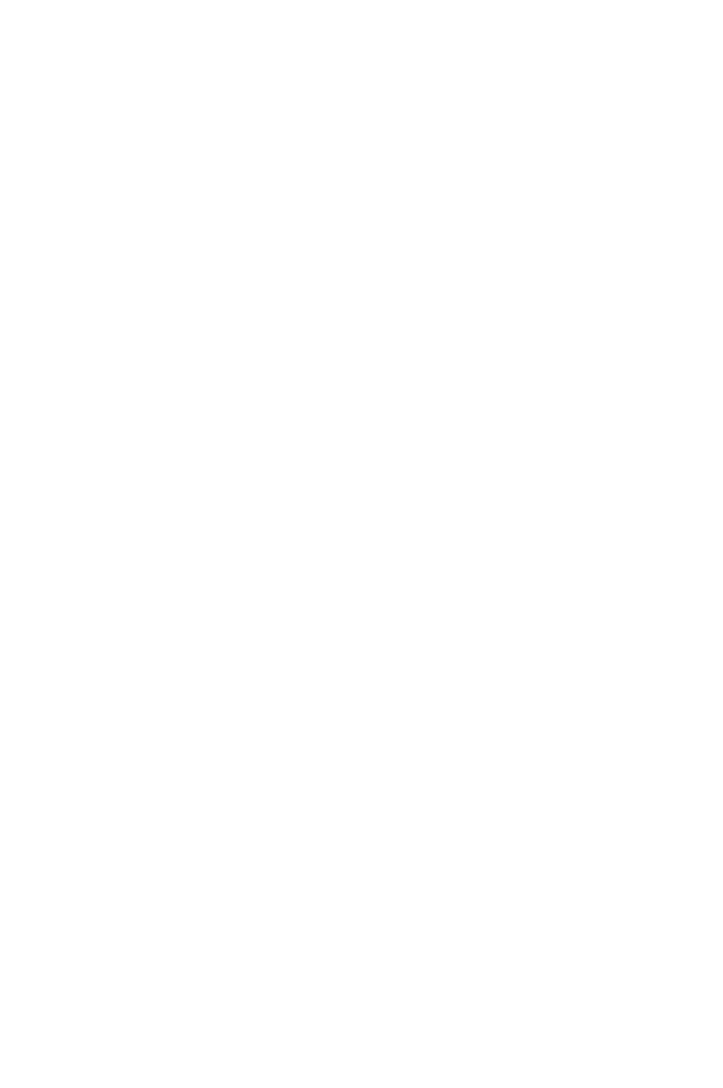
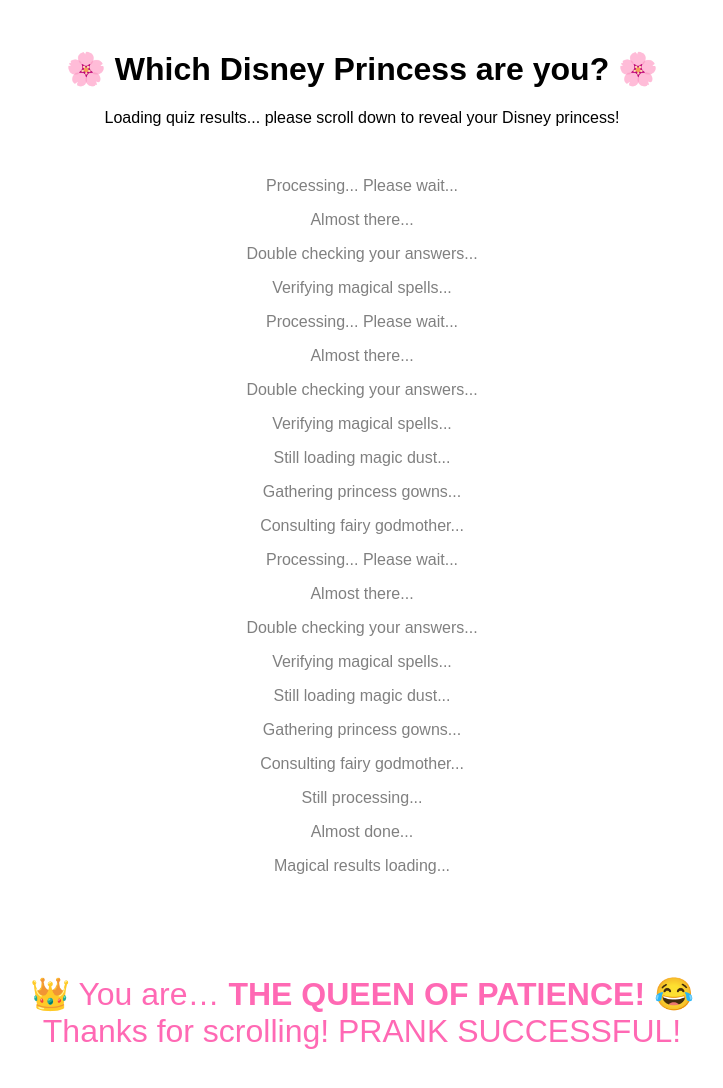
Before and after one commit to friday-ui/-Which-Disney-Princess-are-you-, a plain HTML site: page index.html in a window 1280 px wide. Shown: the top 1088 px of the page, without its empty margins (278-1001 px from the left). Drawn offline with Linux system fonts and the light colour scheme.

Commit message:
Update index.html

```diff
--- a/index.html
+++ b/index.html
@@ -3,30 +3,58 @@
 <head>
     <meta charset="UTF-8">
     <meta name="viewport" content="width=device-width, initial-scale=1.0">
-    <title>Endless Scroll Prank</title>
+    <title>🌸 Which Disney Princess are you? 🌸</title>
     <style>
         body {
-            background-color: white;
             font-family: Arial, sans-serif;
-            color: #333;
             text-align: center;
+            margin: 50px;
         }
-        .spacer {
-            height: 100000px; /* SUPER long scroll */
+        .filler {
+            margin: 50px 0;
+            color: gray;
         }
-        .prank-message {
+        .final-message {
             font-size: 2rem;
-            margin-top: 50px;
-            color: red;
-            font-weight: bold;
+            color: #ff69b4;
+            margin-top: 100px;
         }
     </style>
 </head>
 <body>
-    <div class="spacer"></div>
-    <div class="prank-message">
-        YOU REALLY SCROLLED THIS FAR?!<br>
-        IT’S JUST A PRANK! 🤣🤣🤣
+    <h1>🌸 Which Disney Princess are you? 🌸</h1>
+    <p>Loading quiz results... please scroll down to reveal your Disney princess!</p>
+
+    <div class="filler">
+        <!-- Repeat filler text to create long scroll -->
+        <p>Processing... Please wait...</p>
+        <p>Almost there...</p>
+        <p>Double checking your answers...</p>
+        <p>Verifying magical spells...</p>
+        <p>Processing... Please wait...</p>
+        <p>Almost there...</p>
+        <p>Double checking your answers...</p>
+        <p>Verifying magical spells...</p>
+        <p>Still loading magic dust...</p>
+        <p>Gathering princess gowns...</p>
+        <p>Consulting fairy godmother...</p>
+        <!-- You can copy-paste more if you want it longer -->
+
+        <!-- REALLY LONG FILLER (optional add more repetition) -->
+        <p>Processing... Please wait...</p>
+        <p>Almost there...</p>
+        <p>Double checking your answers...</p>
+        <p>Verifying magical spells...</p>
+        <p>Still loading magic dust...</p>
+        <p>Gathering princess gowns...</p>
+        <p>Consulting fairy godmother...</p>
+        <p>Still processing...</p>
+        <p>Almost done...</p>
+        <p>Magical results loading...</p>
+    </div>
+
+    <div class="final-message">
+        👑 You are… <b>THE QUEEN OF PATIENCE!</b> 😂 <br> Thanks for scrolling! PRANK SUCCESSFUL!
     </div>
 </body>
 </html>
```
